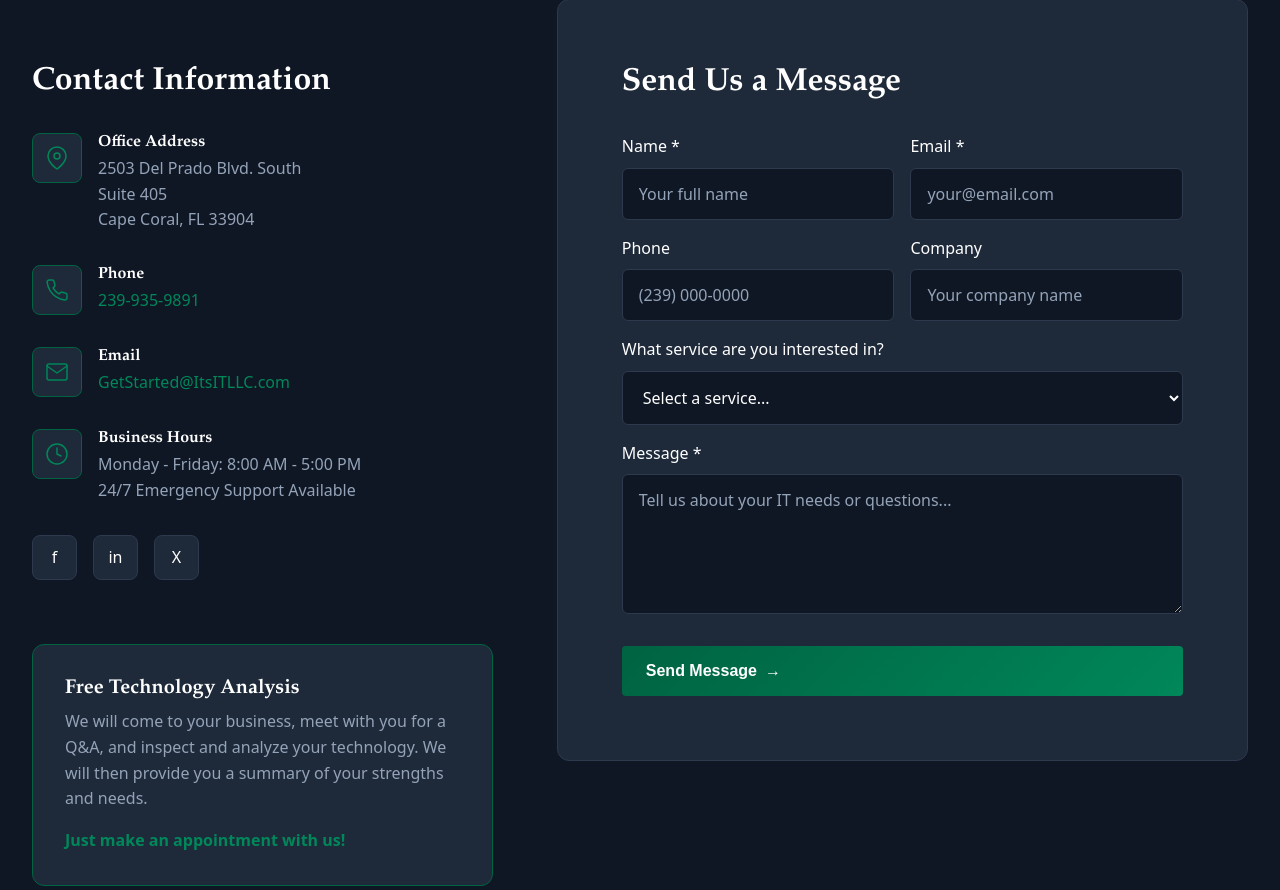
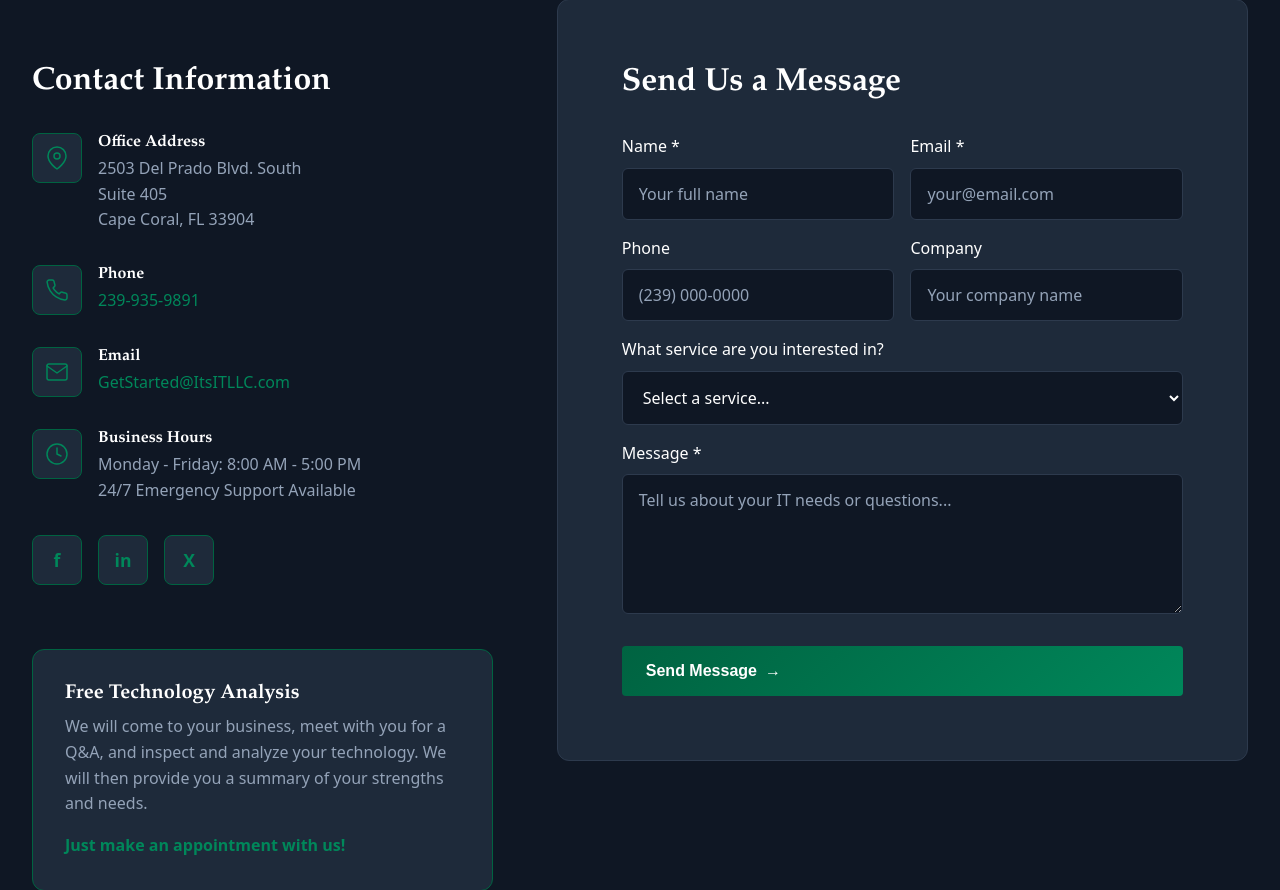
Before and after one commit to dlshelton/its-it-llc-website, a PHP site: page /contact.html in a window 1280 px wide. Shown: the part 552-1442 px from the top of the page. Run offline with PHP 8.4, Linux system fonts and the light colour scheme.

Commit message:
Style social icons to match contact info buttons
- Increased social link buttons from 45px to 50px (matching contact icons)
- Added green border to match contact info icon style
- Changed text color to green-light for consistency
- Updated CSS version to v=10

Co-Authored-By: Claude Opus 4.5 <noreply@anthropic.com>

```diff
--- a/its-it-llc-website/about.html
+++ b/its-it-llc-website/about.html
@@ -5,7 +5,7 @@
     <meta name="viewport" content="width=device-width, initial-scale=1.0">
     <meta name="description" content="About IT's IT LLC - Learn about our mission, vision, and team serving Southwest Florida businesses.">
     <title>About Us | IT's IT Solutions</title>
-    <link rel="stylesheet" href="css/styles.css?v=9">
+    <link rel="stylesheet" href="css/styles.css?v=10">
     <link rel="stylesheet" href="css/icons.css?v=2">
     <link rel="icon" type="image/png" href="assets/logos/ItsITLogo9_11_19.png">
 </head>
--- a/its-it-llc-website/contact.html
+++ b/its-it-llc-website/contact.html
@@ -5,7 +5,7 @@
     <meta name="viewport" content="width=device-width, initial-scale=1.0">
     <meta name="description" content="Contact IT's IT LLC - Get in touch for IT services in Cape Coral, Fort Myers, Naples and Southwest Florida. Call 239-935-9891.">
     <title>Contact Us | IT's IT Solutions</title>
-    <link rel="stylesheet" href="css/styles.css?v=9">
+    <link rel="stylesheet" href="css/styles.css?v=10">
     <link rel="stylesheet" href="css/icons.css?v=2">
     <link rel="icon" type="image/png" href="assets/logos/ItsITLogo9_11_19.png">
 </head>
--- a/its-it-llc-website/css/styles.css
+++ b/its-it-llc-website/css/styles.css
@@ -1303,21 +1303,24 @@ main {
 }
 
 .social-links a {
-    width: 45px;
-    height: 45px;
+    width: 50px;
+    height: 50px;
     display: flex;
     align-items: center;
     justify-content: center;
     background-color: var(--color-dark-card);
-    border: 1px solid var(--color-dark-border);
+    border: 1px solid var(--color-green);
     border-radius: 8px;
-    color: var(--color-white);
+    color: var(--color-green-light);
+    font-size: 1.1rem;
+    font-weight: 600;
     transition: all var(--transition-fast);
 }
 
 .social-links a:hover {
     background-color: var(--color-green);
     border-color: var(--color-green);
+    color: var(--color-white);
 }
 
 /* Contact Form */
--- a/its-it-llc-website/index.html
+++ b/its-it-llc-website/index.html
@@ -6,7 +6,7 @@
     <meta name="description" content="IT's IT LLC - Professional IT Solutions for Southwest Florida. Managed IT Services, Cybersecurity, Network Engineering, and more for Cape Coral, Fort Myers, and Naples.">
     <meta name="keywords" content="IT services, managed IT, cybersecurity, Cape Coral, Fort Myers, Naples, Southwest Florida, MSP">
     <title>IT's IT Solutions | Expert IT Services for Southwest Florida</title>
-    <link rel="stylesheet" href="css/styles.css?v=9">
+    <link rel="stylesheet" href="css/styles.css?v=10">
     <link rel="stylesheet" href="css/icons.css?v=2">
     <link rel="icon" type="image/png" href="assets/logos/ItsITLogo9_11_19.png">
 </head>
--- a/its-it-llc-website/industries.html
+++ b/its-it-llc-website/industries.html
@@ -5,7 +5,7 @@
     <meta name="viewport" content="width=device-width, initial-scale=1.0">
     <meta name="description" content="IT's IT LLC serves various industries in Southwest Florida including Healthcare, Legal, Financial, Manufacturing, and more.">
     <title>Industries We Serve | IT's IT Solutions</title>
-    <link rel="stylesheet" href="css/styles.css?v=9">
+    <link rel="stylesheet" href="css/styles.css?v=10">
     <link rel="stylesheet" href="css/icons.css?v=2">
     <link rel="icon" type="image/png" href="assets/logos/ItsITLogo9_11_19.png">
 </head>
--- a/its-it-llc-website/privacy.html
+++ b/its-it-llc-website/privacy.html
@@ -5,7 +5,7 @@
     <meta name="viewport" content="width=device-width, initial-scale=1.0">
     <meta name="description" content="Privacy Policy for IT's IT LLC - Learn how we collect, use, and protect your personal information.">
     <title>Privacy Policy | IT's IT Solutions</title>
-    <link rel="stylesheet" href="css/styles.css?v=9">
+    <link rel="stylesheet" href="css/styles.css?v=10">
     <link rel="stylesheet" href="css/icons.css?v=2">
     <link rel="icon" type="image/png" href="assets/logos/ItsITLogo9_11_19.png">
 </head>
--- a/its-it-llc-website/services.html
+++ b/its-it-llc-website/services.html
@@ -5,7 +5,7 @@
     <meta name="viewport" content="width=device-width, initial-scale=1.0">
     <meta name="description" content="IT's IT LLC Services - Managed IT, Cybersecurity, Network Engineering, Help Desk Support, and more for Southwest Florida businesses.">
     <title>Our Services | IT's IT Solutions</title>
-    <link rel="stylesheet" href="css/styles.css?v=9">
+    <link rel="stylesheet" href="css/styles.css?v=10">
     <link rel="stylesheet" href="css/icons.css?v=2">
     <link rel="icon" type="image/png" href="assets/logos/ItsITLogo9_11_19.png">
 </head>
--- a/its-it-llc-website/terms.html
+++ b/its-it-llc-website/terms.html
@@ -5,7 +5,7 @@
     <meta name="viewport" content="width=device-width, initial-scale=1.0">
     <meta name="description" content="Terms of Service for IT's IT LLC - Read our terms and conditions for using our website and services.">
     <title>Terms of Service | IT's IT Solutions</title>
-    <link rel="stylesheet" href="css/styles.css?v=9">
+    <link rel="stylesheet" href="css/styles.css?v=10">
     <link rel="stylesheet" href="css/icons.css?v=2">
     <link rel="icon" type="image/png" href="assets/logos/ItsITLogo9_11_19.png">
 </head>
```
